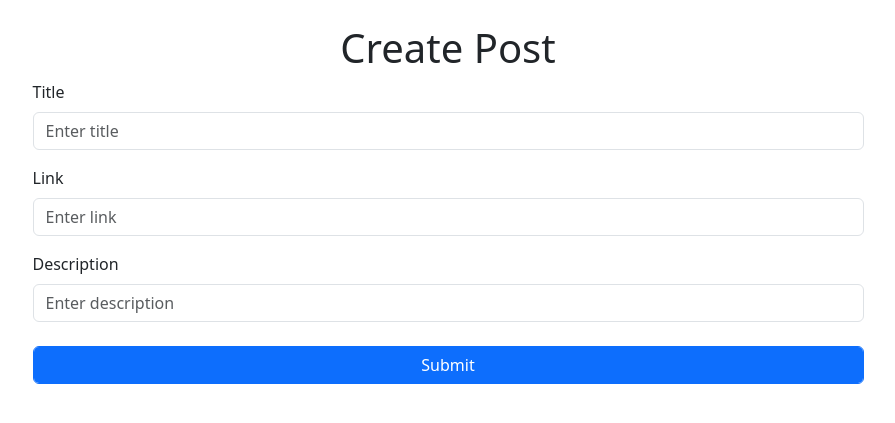
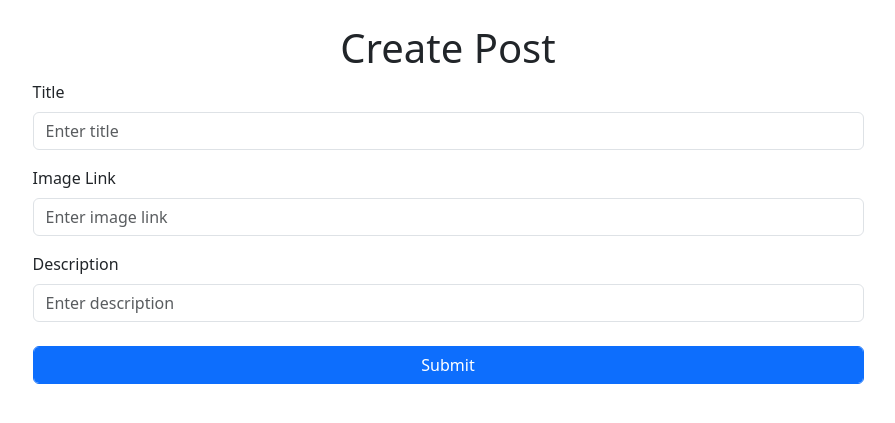
Before and after one commit to 0xsuid/php-mvc-blog, a PHP site: template src/view/createPost.html.twig in a window 1280 px wide. Shown: the part 56-479 px from the top of the page, without its empty margins (192-1087 px from the left). Run offline with PHP 8.4, Linux system fonts and the light colour scheme; the template is opened without the code that fills it, so the values that code supplies are empty; some libraries are stand-ins or nearby versions.

Commit message:
Rename Link label to Image Link

```diff
--- a/src/view/createPost.html.twig
+++ b/src/view/createPost.html.twig
@@ -13,8 +13,8 @@
 				<span class="text-danger">{{ data['titleError'] }}</span>
 			</div>
 			<div class="mb-3">
-				<label for="link" class="form-label">Link</label>
-				<input type="text" class="form-control" name="link" id="link" placeholder="Enter link">
+				<label for="link" class="form-label">Image Link</label>
+				<input type="text" class="form-control" name="link" id="link" placeholder="Enter image link">
 				<span class="text-danger">{{ data['linkError'] }}</span>
 			</div>
 			<div class="mb-3">
```
